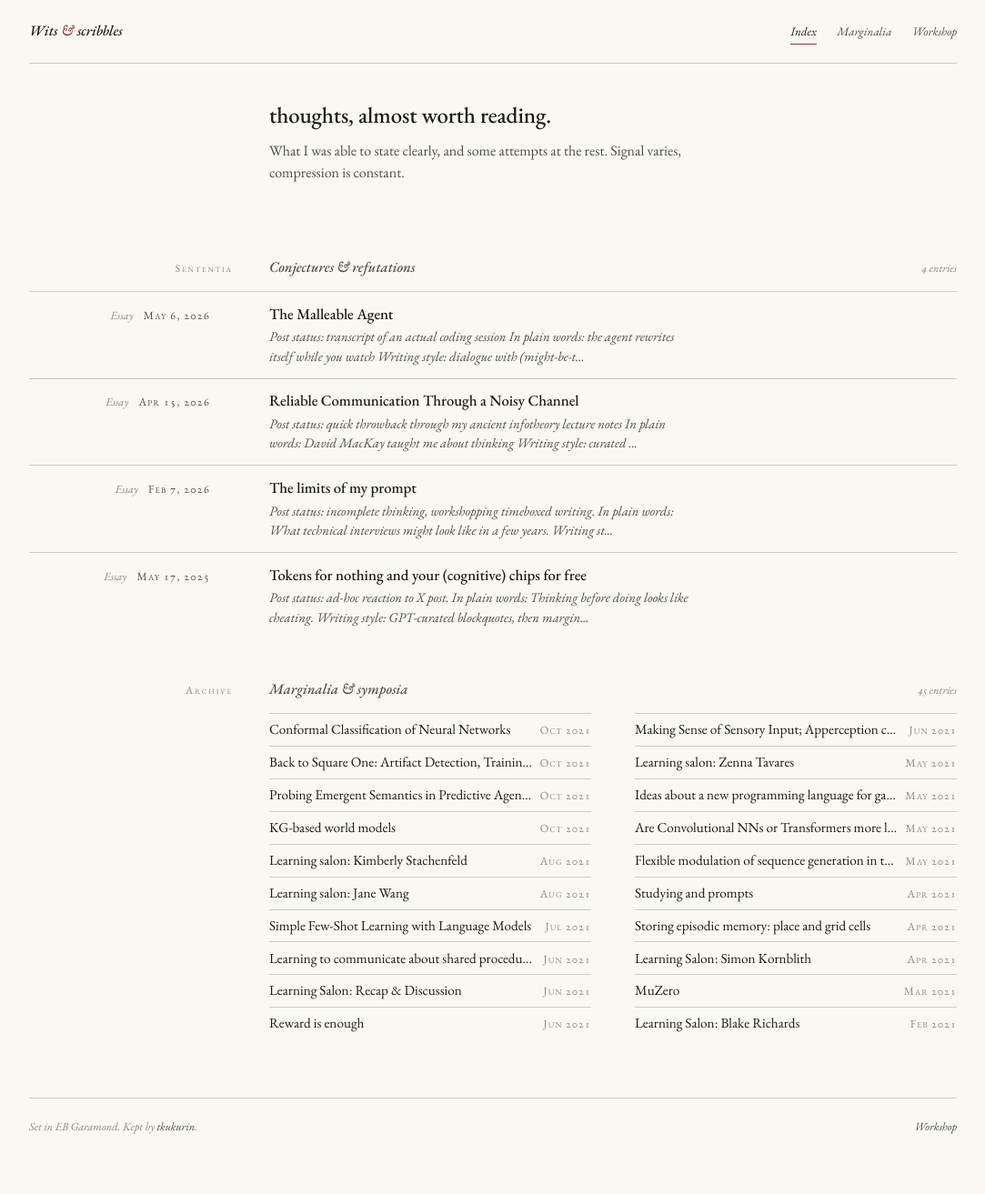
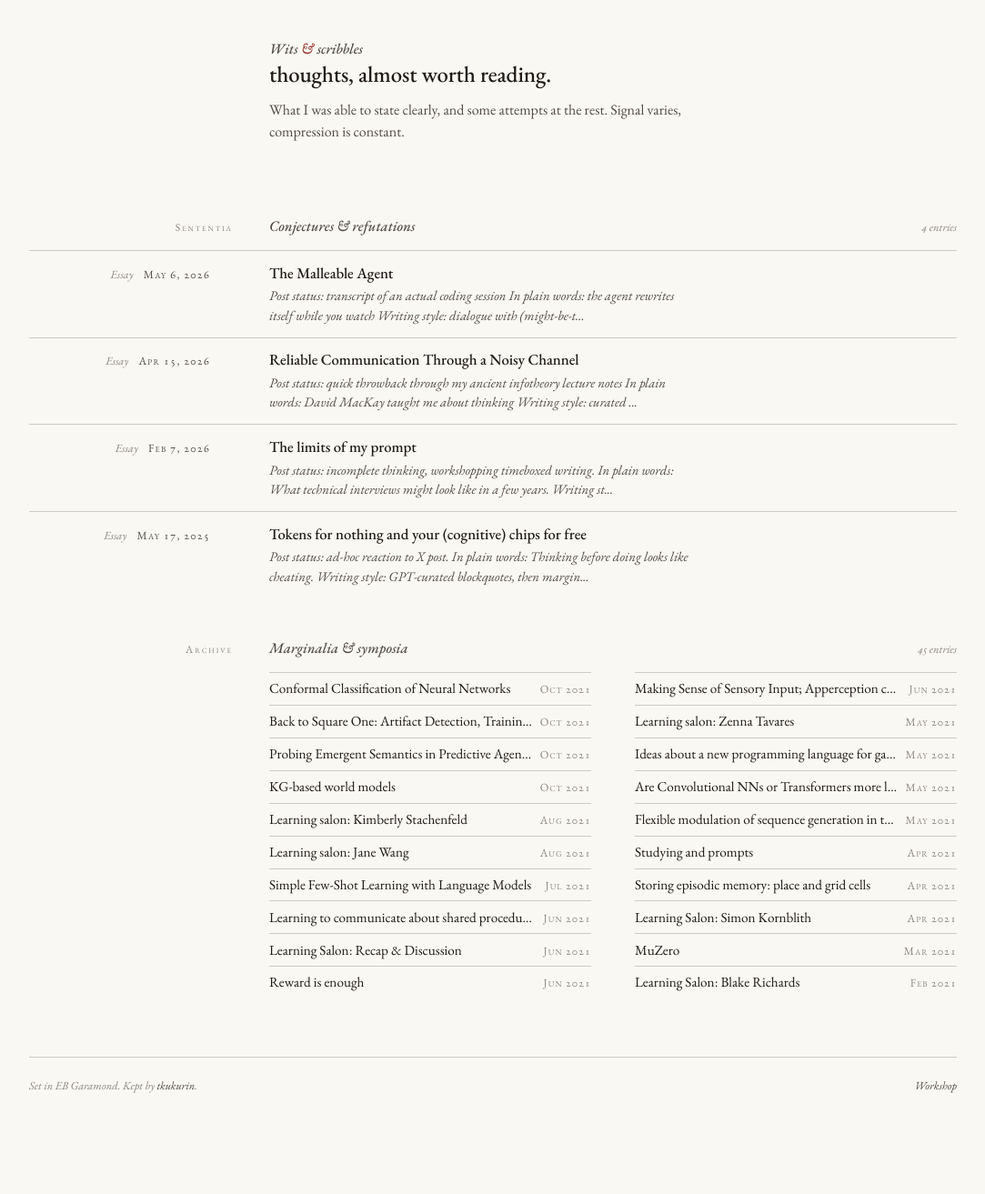
Before and after one commit to tkukurin/tkukurin.github.io, a Jekyll site: the page built from index.html, in a window 1280 px wide. Shown: the whole page at 91% size, without its empty margins (98-1181 px from the left). Built offline with Jekyll 4.4.1, drawn with Linux system fonts in a browser that asks for light colours; after the commit the page ends 1268 px from its top, so only the background shows below that.

Commit message:
progress

```diff
--- a/_layouts/default.html
+++ b/_layouts/default.html
@@ -16,14 +16,12 @@
 <body>
 
 <main class="shell">
+  {% unless page.url == '/' %}
   <header class="topbar">
-    <a class="mark" href="{{ '/' | relative_url }}"><em>Wits</em> <span class="amp">&amp;</span> <em>scribbles</em></a>
-    <nav class="nav">
-      <a href="{{ '/' | relative_url }}" {% if page.url == '/' %}class="is-here"{% endif %}>Index</a>
-      <a href="{{ '/marginalia' | relative_url }}" {% if page.url == '/marginalia' or page.url == '/marginalia.html' %}class="is-here"{% endif %}>Marginalia</a>
-      <a href="{{ '/impedimenta' | relative_url }}" {% if page.url == '/impedimenta' or page.url == '/impedimenta.html' %}class="is-here"{% endif %}>Workshop</a>
-    </nav>
+    <a class="mark" href="{{ '/' | relative_url }}">← <em>W</em><span class="amp">&amp;</span><em>S</em> Index</a>
+    {% if page.date %}<span class="post-meta">{{ page.date | date: "%-d %b %Y" }}{% if page.tags.size > 0 %} · <em>{{ page.tags | join: ", " }}</em>{% endif %}</span>{% endif %}
   </header>
+  {% endunless %}
 
   {{ content }}
 
--- a/_layouts/post.html
+++ b/_layouts/post.html
@@ -2,8 +2,8 @@
 layout: default
 ---
 <section class="post-content{% if page.class %} {{ page.class }}{% endif %}">
+  <p class="post-kicker">{{ page.tags | join: " · " }}</p>
   <h1>{{ page.title }}</h1>
-  <p class="post-meta">{{ page.date | date: "%-d %b %Y" }}{% if page.tags.size > 0 %} · <em>{{ page.tags | join: ", " }}</em>{% endif %}</p>
 
   {{ content }}
 </section>
--- a/css/tufte.css
+++ b/css/tufte.css
@@ -58,29 +58,26 @@
 /* === Topbar === */
 .topbar {
   display: flex;
+  justify-content: space-between;
   align-items: baseline;
-  justify-content: space-between;
-  padding: 1.4rem 0;
-  border-bottom: 0.5px solid var(--rule);
-  font-size: 0.82rem;
+  padding: 1.6rem 0 0;
 }
 
 .mark {
   font-style: italic;
   font-weight: 500;
-  color: var(--ink);
-  font-size: 1rem;
-  letter-spacing: -0.005em;
+  color: var(--ink-2);
+  font-size: 0.82rem;
+  text-decoration: none;
+  margin: 0;
 }
-.mark .amp { color: var(--rubric); font-style: italic; padding: 0 0.05em; }
+a.mark:hover { color: var(--rubric); }
+.mark .amp { color: var(--rubric); font-style: italic; padding: 0 0.02em; }
 
-.nav { display: flex; gap: 1.4rem; color: var(--ink-2); font-style: italic; }
-.nav a { position: relative; }
-.nav a:hover { color: var(--ink); }
-.nav a.is-here { color: var(--ink); }
-.nav a.is-here::after {
-  content: ""; position: absolute; left: 0; right: 0; bottom: -3px;
-  height: 0.5px; background: var(--rubric);
+.post-meta {
+  font-style: italic;
+  font-size: 0.78rem;
+  color: var(--ink-3);
 }
 
 /* === Intro === */
@@ -304,12 +301,6 @@
 .foot a { color: var(--ink-2); text-decoration: none; border: 0; }
 .foot a:hover { color: var(--rubric); }
 
-.post-meta {
-  font-style: italic;
-  font-size: 0.88rem;
-  color: var(--ink-3);
-  margin: 0 0 2rem;
-}
 
 /* === Post content === */
 .post-content {
@@ -319,28 +310,49 @@
   margin: 0 0 0 max(0px, calc(50% - var(--measure)/2 - var(--sidebar)/2 - var(--gap)/2));
 }
 
+.post-kicker {
+  font-variant: small-caps;
+  font-feature-settings: "smcp", "c2sc", "kern", "onum";
+  letter-spacing: 0.22em;
+  font-size: 0.72rem;
+  color: var(--rubric);
+  margin: 0 0 1rem;
+}
+
 .post-content h1 {
   font-weight: 500;
-  font-size: 2rem;
-  line-height: 1.15;
+  font-size: 2.4rem;
+  line-height: 1.1;
   margin: 0 0 0.5rem;
-  letter-spacing: -0.01em;
+  letter-spacing: -0.012em;
 }
 
 .post-content h2 {
   font-style: italic;
   font-weight: 500;
-  font-size: 1.5rem;
-  line-height: 1.2;
-  margin: 2.5rem 0 0.5rem;
+  font-size: 1.15rem;
+  line-height: 1.3;
+  margin: 2.6rem 0 0.4rem;
+}
+.post-content h2::before {
+  content: "§ ";
+  color: var(--rubric);
+  font-style: normal;
+  margin-right: 0.1em;
 }
 
 .post-content h3 {
   font-style: italic;
   font-weight: 500;
-  font-size: 1.25rem;
-  line-height: 1.25;
-  margin: 2rem 0 0.5rem;
+  font-size: 1.05rem;
+  line-height: 1.3;
+  margin: 2rem 0 0.4rem;
+}
+.post-content h3::before {
+  content: "§ ";
+  color: var(--rubric);
+  font-style: normal;
+  margin-right: 0.1em;
 }
 
 .post-content p,
@@ -360,21 +372,32 @@
 }
 
 
-.post-content a { color: var(--rubric); }
-.post-content a:hover {
-  text-decoration: underline;
-  text-underline-offset: 0.15em;
+.post-content a {
+  color: var(--ink);
+  text-decoration: none;
+  border-bottom: 0.5px solid var(--rubric);
+  padding-bottom: 1px;
 }
+.post-content a:hover { color: var(--rubric); }
 
 .post-content ul, .post-content ol { padding-left: 1.5rem; }
 .post-content li { margin: 0.3rem 0; }
 
 .post-content blockquote {
   font-style: italic;
-  margin: 1.5rem 0;
-  padding-left: 1.5rem;
-  border-left: 2px solid var(--rule);
-  color: var(--ink-2);
+  margin: 1.4rem 0 1.4rem -0.4rem;
+  padding-left: 1.2rem;
+  border-left: 0.5px solid var(--rubric);
+  color: var(--ink);
+  quotes: "\201C" "\201D" "\2018" "\2019";
+}
+.post-content blockquote > p:first-child::before {
+  content: open-quote;
+  color: var(--rubric);
+}
+.post-content blockquote > p:last-of-type::after {
+  content: close-quote;
+  color: var(--rubric);
 }
 
 .post-content hr {
@@ -577,6 +600,10 @@
   margin: 1.8rem 0 0.4rem;
   line-height: 1.4;
 }
+.dialogue h2::before,
+.dialogue h3::before {
+  content: none;
+}
 
 /* Agent thought/log */
 .thought {
@@ -596,7 +623,7 @@
 @media (max-width: 760px) {
   .shell { padding: 0 1.2rem; }
 
-  .topbar { flex-wrap: wrap; gap: 0.6rem 1rem; padding: 1rem 0; }
+  .topbar { padding: 1rem 0 0; }
 
   .intro, .sec, .row, .foot {
     grid-template-columns: 1fr;
--- a/index.html
+++ b/index.html
@@ -25,6 +25,7 @@
   <div class="l">
   </div>
   <div>
+    <p class="mark"><em>Wits</em> <span class="amp">&amp;</span> <em>scribbles</em></p>
     <h1>thoughts, almost worth reading.</h1>
     <p>What I was able to state clearly, and some attempts at the rest. Signal varies, compression is constant.</p>
   </div>
```
